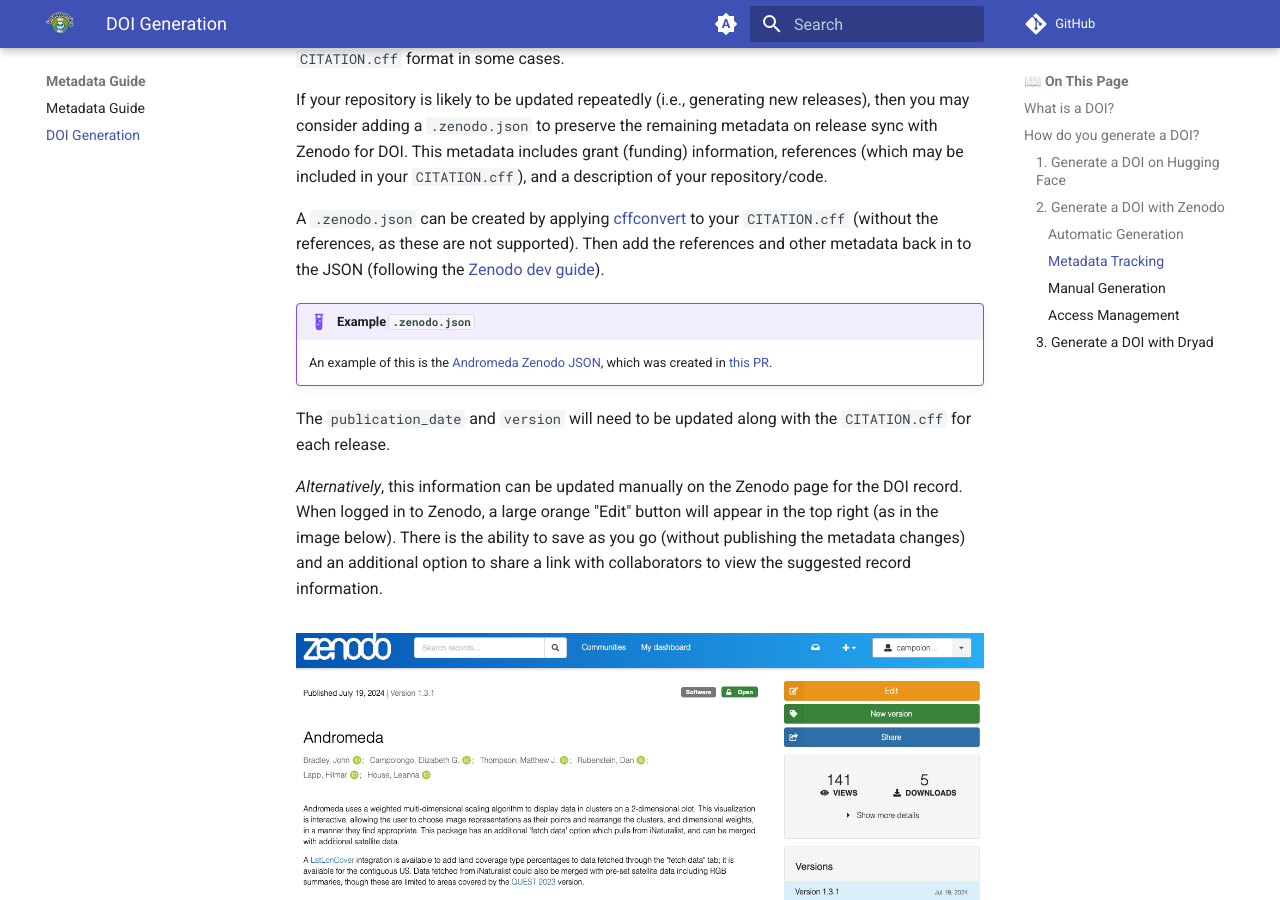
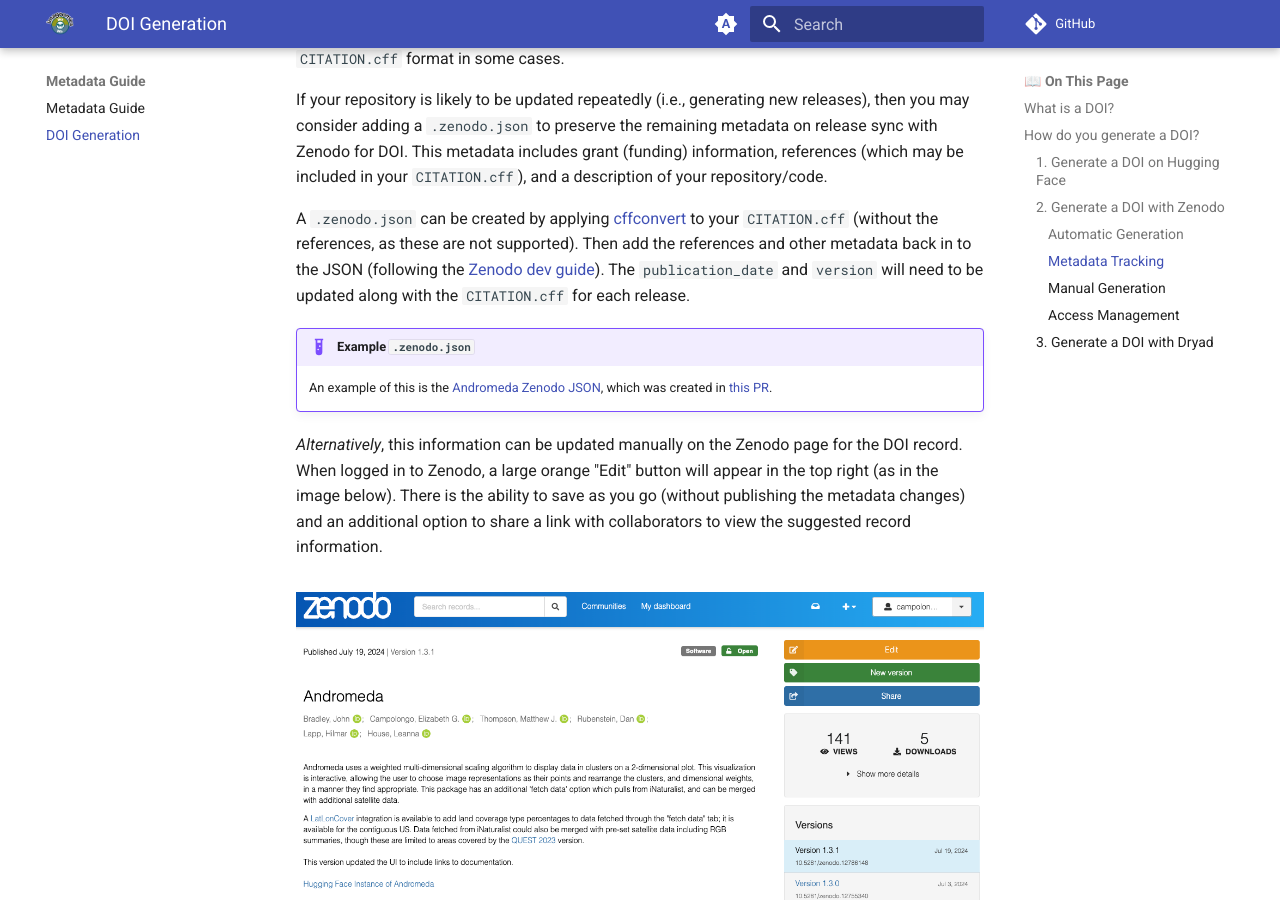
Before and after one commit to akashgunjegaon/Collaborative-distributed-science-guide, an MkDocs documentation site: the page built from docs/wiki-guide/doi-generation.md, in a window 1280 px wide and 900 px high, scrolled down 2419 px. Built offline with MkDocs 1.6.1 and Material for MkDocs 9.7.7, drawn with Linux system fonts in a browser that asks for light colours; comment, search, counter and statistics services are not loaded.

Commit message:
Fix descriptive flow to finish before example callout

```diff
--- a/docs/wiki-guide/doi-generation.md
+++ b/docs/wiki-guide/doi-generation.md
@@ -46,9 +46,9 @@ When automatically generating a DOI with Zenodo, it uses information provided in
 If your repository is likely to be updated repeatedly (i.e., generating new releases), then you may consider adding a `.zenodo.json` to preserve the remaining metadata on release sync with Zenodo for DOI. This metadata includes grant (funding) information, references (which may be included in your `CITATION.cff`), and a description of your repository/code.
 
 A `.zenodo.json` can be created by applying [cffconvert](https://github.com/citation-file-format/cffconvert) to your `CITATION.cff` (without the references, as these are not supported). Then add the references and other metadata back in to the JSON (following the [Zenodo dev guide](https://developers.zenodo.org/#representation)).
+The `publication_date` and `version` will need to be updated along with the `CITATION.cff` for each release.
 !!! example "Example `.zenodo.json`"
     An example of this is the [Andromeda Zenodo JSON](https://github.com/Imageomics/Andromeda/blob/main/.zenodo.json), which was created in [this PR](https://github.com/Imageomics/Andromeda/pull/109).
-The `publication_date` and `version` will need to be updated along with the `CITATION.cff` for each release.
 
 _Alternatively_, this information can be updated manually on the Zenodo page for the DOI record. When logged in to Zenodo, a large orange "Edit" button will appear in the top right (as in the image below). There is the ability to save as you go (without publishing the metadata changes) and an additional option to share a link with collaborators to view the suggested record information.
 
```
